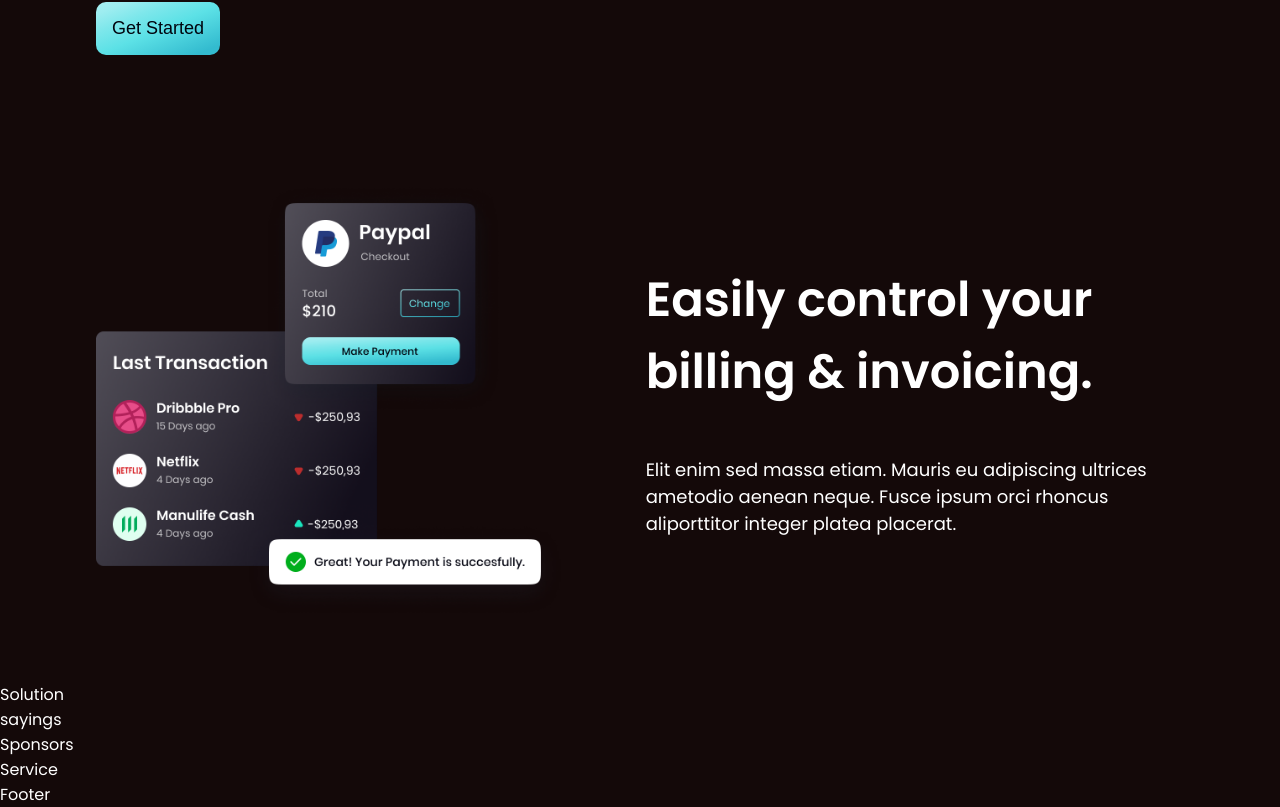
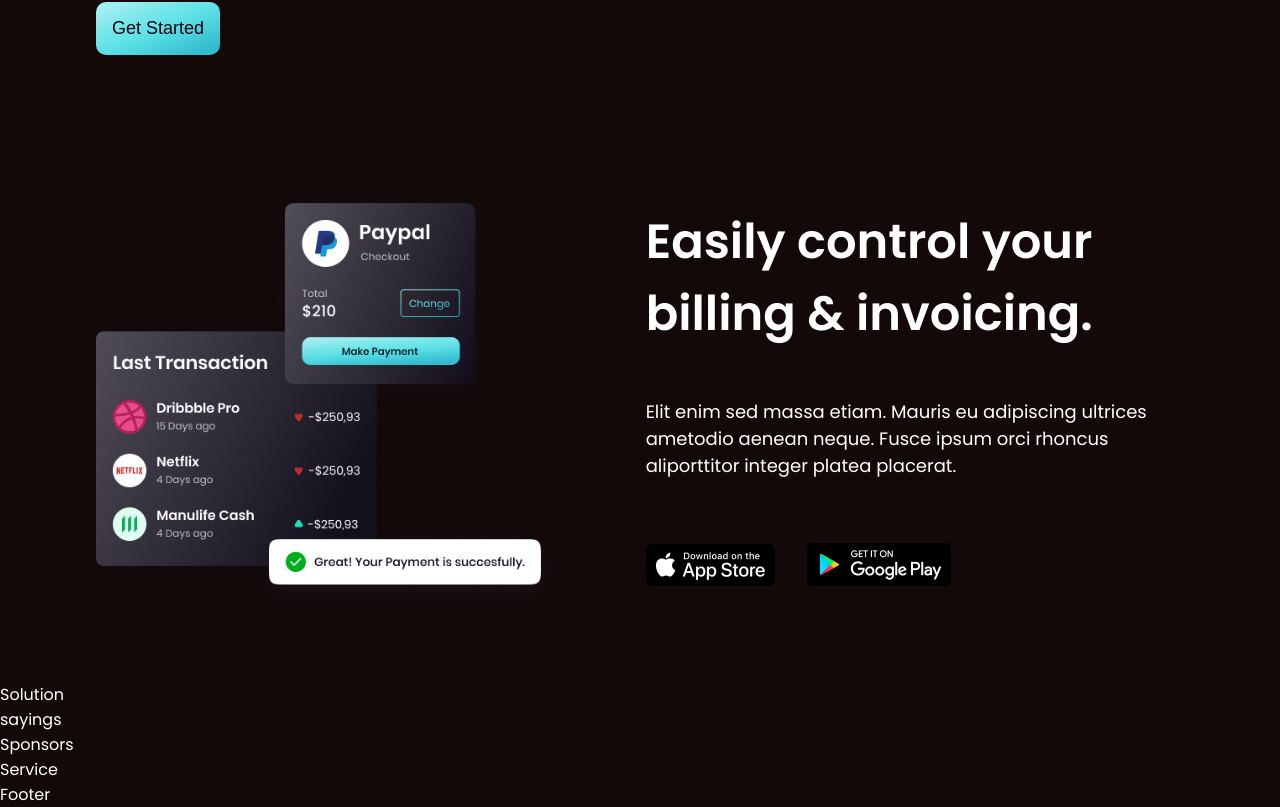
Before and after one commit to IsraelBosun/banking-app-israel, a React (Create React App) app: page / in a window 1280 px wide. Shown: the part 1486-2293 px from the top of the page. Built offline with nearby package versions, Linux system fonts and the light colour scheme.

Commit message:
second commital Features

```diff
--- a/src/components/features/Features.jsx
+++ b/src/components/features/Features.jsx
@@ -3,6 +3,8 @@ import "./features.css"
 
 import trxcard from "../../assets/transactioncard.png"
 import Content from "../../oneliners/content/Content.jsx"
+import google from "../../assets/google.png"
+import apple from "../../assets/apple.png"
 
 
 const Features = () => {
@@ -14,6 +16,14 @@ const Features = () => {
         </div>
         <div className='transaction__text'>
           <Content main = "Easily control your billing & invoicing." sub = "Elit enim sed massa etiam. Mauris eu adipiscing ultrices ametodio aenean neque. Fusce ipsum orci rhoncus aliporttitor integer platea placerat." btn = "Home" />
+          <div className='features__brands'>
+            <div className='features__brands-items'>
+              <img src={apple} alt="" />
+            </div>
+            <div className='features__brands-items'>
+              <img src={google} alt="" />
+            </div>
+          </div>
         </div>
       </div>
     </div>
--- a/src/components/features/features.css
+++ b/src/components/features/features.css
@@ -20,6 +20,14 @@
     height: 100%;
 }
 
+.features__brands {
+    margin-top: 4rem;
+    display: flex;
+    align-items: center;
+    justify-content: flex-start;
+    gap: 2rem;
+}
+
 @media screen and (max-width:1024px) {
     .features__container {
         flex-direction: column;
```
